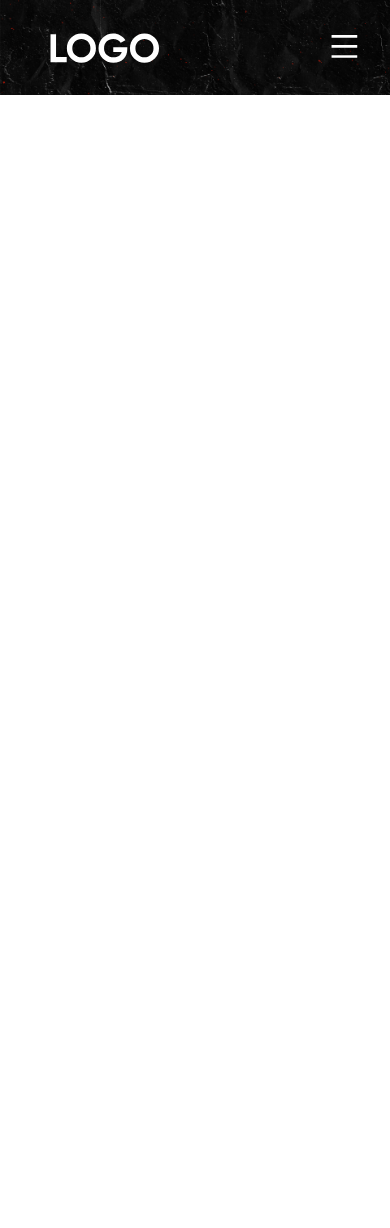
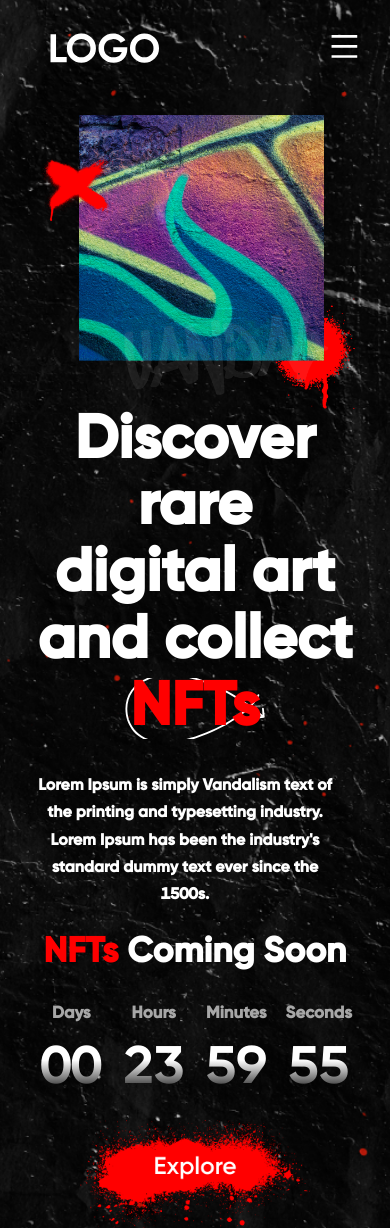
Before and after one commit to omer-ayhan/NFT-LandingPage, a Next.js app: page / in a window 390 px wide. Before the commit the page ends 844 px from the top, so only its background shows below. Built offline with nearby package versions, Linux system fonts and the light colour scheme.

Commit message:
feat: :lipstick: responsiveness for Intro section

```diff
--- a/components/Intro/Intro.js
+++ b/components/Intro/Intro.js
@@ -23,21 +23,19 @@ const Intro = () => {
       }}
       className={stylesMain.innerSpacing}>
       <Navbar />
-      {/* <Row align="middle">
-        <Col span={15}>
+      <Row align="middle" justify="center">
+        <Col xs={{ order: 2 }} lg={{ span: 15, order: 1 }}>
           <h1 className={styles.title}>
             Discover rare <br /> digital art <br /> and collect{" "}
             <b
               style={{
+                padding: "0 10px",
                 color: "red",
-                position: "relative",
-                zIndex: "10",
+                backgroundImage: 'url("/images/intro/arrow_bg.svg")',
+                backgroundPosition: "center center",
+                backgroundRepeat: "no-repeat",
+                backgroundSize: "140px",
               }}>
-              <img
-                className={styles.nftArrow}
-                src="/images/intro/arrow_bg.svg"
-                alt=""
-              />
               NFTs
             </b>
           </h1>
@@ -47,7 +45,7 @@ const Intro = () => {
             ever since the 1500s.
           </p>
         </Col>
-        <Col span={9}>
+        <Col xs={{ order: 1 }} lg={{ span: 9, order: 2 }}>
           <img className={styles.image} src={introCard} alt="intro" />
         </Col>
       </Row>
@@ -81,7 +79,7 @@ const Intro = () => {
             <img className={styles.exploreBtn} src={imageBtn} alt="button" />
           </SmoothScroll>
         </Col>
-      </Row> */}
+      </Row>
     </div>
   );
 };
--- a/components/Intro/Intro.module.css
+++ b/components/Intro/Intro.module.css
@@ -47,10 +47,45 @@
   cursor: pointer;
 }
 
-.nftArrow {
-  position: absolute;
-  width: 160px;
-  top: 0px;
-  right: -24px;
-  z-index: -1;
+@media (max-width: 991px) {
+  .title {
+    text-align: center;
+  }
+
+  .desc {
+    text-align: center;
+  }
+
+  .discover {
+    display: none;
+  }
 }
+
+@media (max-width: 522px) {
+  .comingSoon {
+    font-size: 2.2rem;
+  }
+}
+
+@media (max-width: 470px) {
+  .image {
+    width: 320px;
+    margin-top: 20px;
+  }
+}
+
+@media (max-width: 355px) {
+  .image {
+    width: 280px;
+    margin-top: 20px;
+  }
+}
+@media (max-width: 330px) {
+  .image {
+    width: 230px;
+    margin-top: 20px;
+  }
+  .title {
+    font-size: 3.5rem;
+  }
+}
--- a/components/Timer/Timer.js
+++ b/components/Timer/Timer.js
@@ -9,39 +9,24 @@ export default function Timer({
   setMinutes = 0,
   setSeconds = 0,
 }) {
-  // countdown timer days, hours, minutes, seconds
   const [time, setTime] = useState({
     days: setDays,
     hours: setHours,
     minutes: setMinutes,
     seconds: setSeconds,
   });
-  //   const [days, setDays] = useState(1);
-  //   const [hours, setHours] = useState(2);
-  //   const [minutes, setMinutes] = useState(3);
-  //   const [seconds, setSeconds] = useState(3);
-
-  // reference for the interval
   const intervalRef = useRef();
   const { days, hours, minutes, seconds } = time;
 
   useEffect(() => {
     intervalRef.current = setInterval(() => {
-      //   const second = 1000;
-      //   const minute = second * 60;
-      //   const hour = minute * 60;
-      //   const day = hour * 24;
-
       if (seconds > 0) {
-        // setSeconds((seconds) => seconds - 1);
         setTime((prevState) => ({
           ...prevState,
           seconds: prevState.seconds - 1,
         }));
       } else if (seconds === 0) {
         if (minutes > 0) {
-          //   setMinutes((minutes) => minutes - 1);
-          //   setSeconds(59);
           setTime((prevState) => ({
             ...prevState,
             minutes: prevState.minutes - 1,
@@ -49,9 +34,6 @@ export default function Timer({
           }));
         } else if (minutes === 0) {
           if (hours > 0) {
-            // setHours((hours) => hours - 1);
-            // setMinutes(59);
-            // setSeconds(59);
             setTime((prevState) => ({
               ...prevState,
               hours: prevState.hours - 1,
@@ -60,10 +42,6 @@ export default function Timer({
             }));
           } else if (hours === 0) {
             if (days > 0) {
-              //   setDays((days) => days - 1);
-              //   setHours(23);
-              //   setMinutes(59);
-              //   setSeconds(59);
               setTime((prevState) => ({
                 ...prevState,
                 days: prevState.days - 1,
@@ -81,24 +59,23 @@ export default function Timer({
     return () => {
       clearInterval(intervalRef.current);
     };
-    //   }, [days, hours, minutes, seconds]);
   }, [time]);
 
   return (
     <>
-      <Col span={3}>
+      <Col xs={{ span: 6 }} sm={{ span: 5 }} md={{ span: 4 }} lg={{ span: 3 }}>
         <div className={styles.timerContainer}>
           <p className={styles.timerTitle}>Days</p>
           <h1 className={styles.timer}>{days < 10 ? `0${days}` : days}</h1>
         </div>
       </Col>
-      <Col span={3}>
+      <Col xs={{ span: 6 }} sm={{ span: 5 }} md={{ span: 4 }} lg={{ span: 3 }}>
         <div className={styles.timerContainer}>
           <p className={styles.timerTitle}>Hours</p>
           <h1 className={styles.timer}>{hours < 10 ? `0${hours}` : hours}</h1>
         </div>
       </Col>
-      <Col span={3}>
+      <Col xs={{ span: 6 }} sm={{ span: 5 }} md={{ span: 4 }} lg={{ span: 3 }}>
         <div className={styles.timerContainer}>
           <p className={styles.timerTitle}>Minutes</p>
           <h1 className={styles.timer}>
@@ -106,7 +83,7 @@ export default function Timer({
           </h1>
         </div>
       </Col>
-      <Col span={3}>
+      <Col xs={{ span: 6 }} sm={{ span: 5 }} md={{ span: 4 }} lg={{ span: 3 }}>
         <div className={styles.timerContainer}>
           <p className={styles.timerTitle}>Seconds</p>
           <h1 className={styles.timer}>
--- a/components/Timer/Timer.module.css
+++ b/components/Timer/Timer.module.css
@@ -23,3 +23,12 @@
   background-clip: text;
   -webkit-text-fill-color: transparent;
 }
+
+@media (max-width: 440px) {
+  .timerTitle {
+    font-size: 1.05rem;
+  }
+  .timer {
+    line-height: 0.95;
+  }
+}
```
